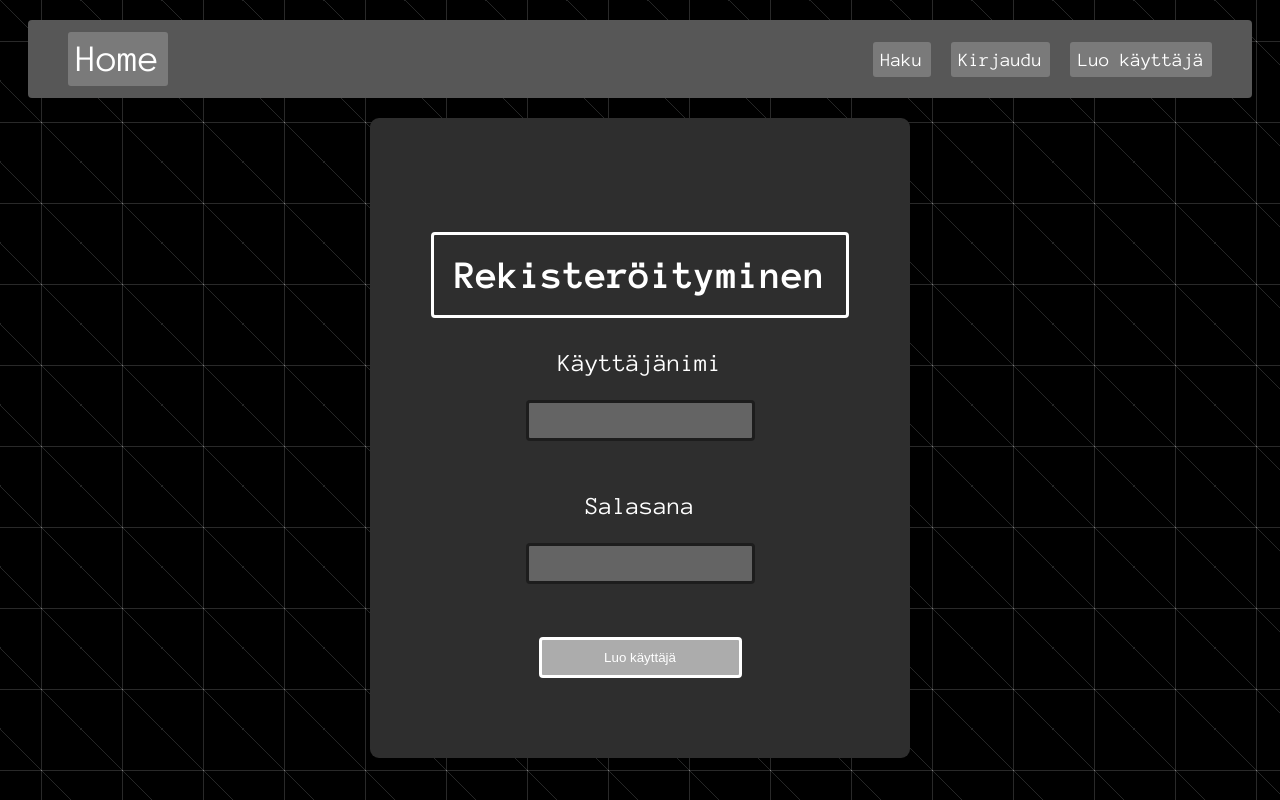
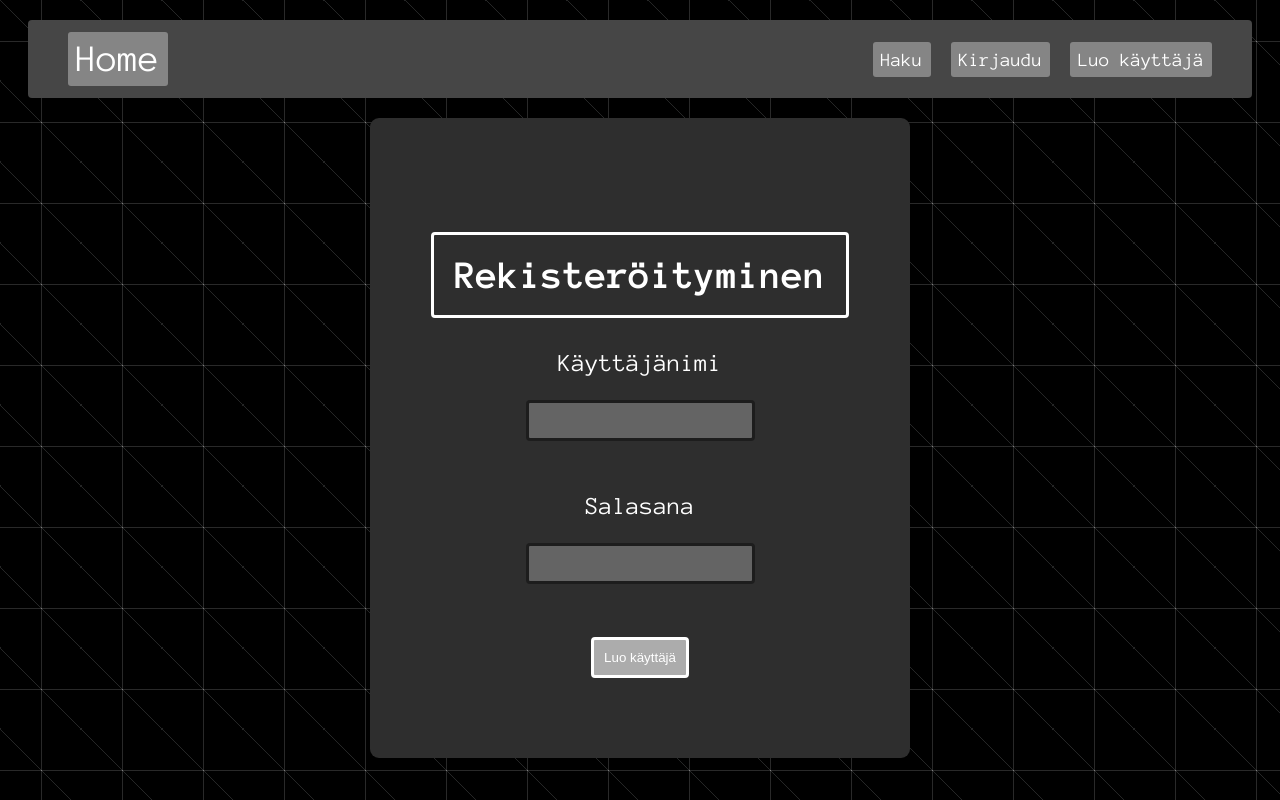
Before and after one commit to NonPlayChar/tietokone-forum, a Flask app: page /register in a window 1280 px wide. Run offline with Flask 3, Linux system fonts and the light colour scheme.

Commit message:
Update base.css

```diff
--- a/static/css/base.css
+++ b/static/css/base.css
@@ -14,7 +14,7 @@ body {
 
 
 nav {
-    background-color: rgb(87, 87, 87); /* Background color of the nav */
+    background-color: rgb(70, 70, 70); /* Background color of the nav */
     padding: 20px; /* Padding around the nav */
     border-radius: 4px;
     margin-bottom: 10px;
@@ -43,12 +43,14 @@ nav ul li a {
     color: white; /* Text color */
     text-decoration: none; /* Remove underline */
     padding: 8px;
-    background-color: rgb(122, 122, 122);
+    background-color: rgb(133, 133, 133);
     border-radius: 3px;
+    transition: padding 0.3s;;
 }
 nav ul li a:hover {
     background-color: lightgrey; /* Change background on hover */
     color: black; /* Change text color on hover */
+    padding: 15px;
 }
 /* Optional: Style for the home button */
 li#home {
@@ -154,8 +156,8 @@ form#login-form input[type="text"], form#login-form input[type="password"] {
     background-color: #646464;
 }
 
-form#login-form input[type="submit"] {
-    width: 100%;
+form input[type="submit"] {
+    width: fit-content;
     padding: 10px;
     background-color: #acacac; /* Green background */
     color: white; /* White text */
@@ -184,4 +186,16 @@ div.comment {
     border-color: rgb(255, 255, 255);
     border-radius: 4px;
     width: fit-content;
+    background-image: url('../images/postbackground.png');
+    background-size: auto;
+    background-color: #000000;
 }
+
+textarea, input#query {
+    width: fit-content;
+    padding: 10px;
+    border: solid;
+    border-color: rgb(29, 29, 29);
+    border-radius: 4px;
+    background-color: #646464;
+}
```
